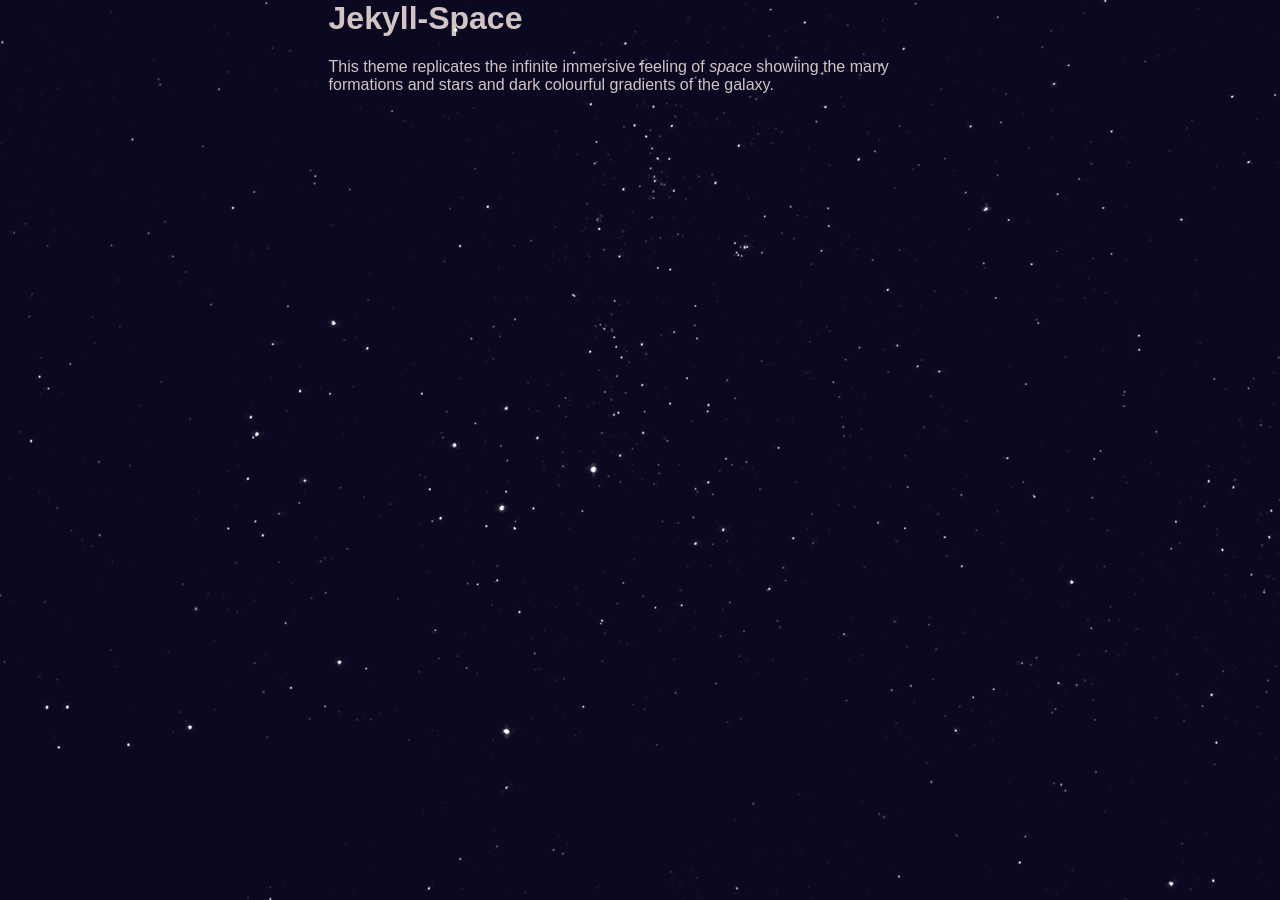
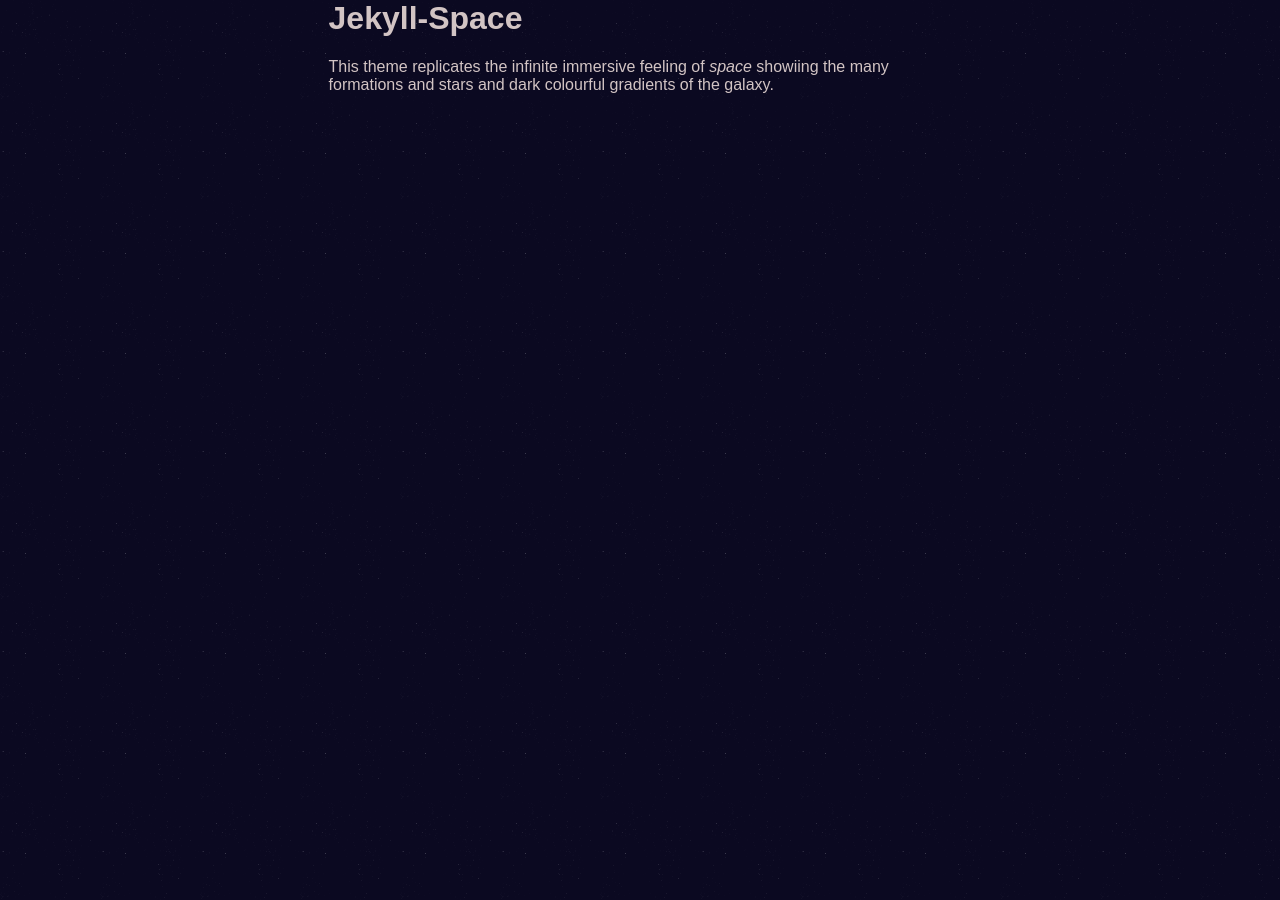
Before and after one commit to tacocatCLAUS/jekyll-space, a Jekyll site: the page built from index.md, in a window 1280 px wide. Built offline with Jekyll 4.4.1, drawn with Linux system fonts in a browser that asks for light colours.

Commit message:
smaller stars

```diff
--- a/_sass/base.scss
+++ b/_sass/base.scss
@@ -12,7 +12,7 @@ body {
     left: 0;
     width: 100vw;
     height: 100vh;
-    background-image: url('/assets/stars.png'); /* Replace with your image URL */
+    background-image: url('/assets/stars.png');
     background-repeat: repeat;
-    background-size: auto; /* Keeps the original size of the image */
+    background-size: 100px 100px;
 }
```
